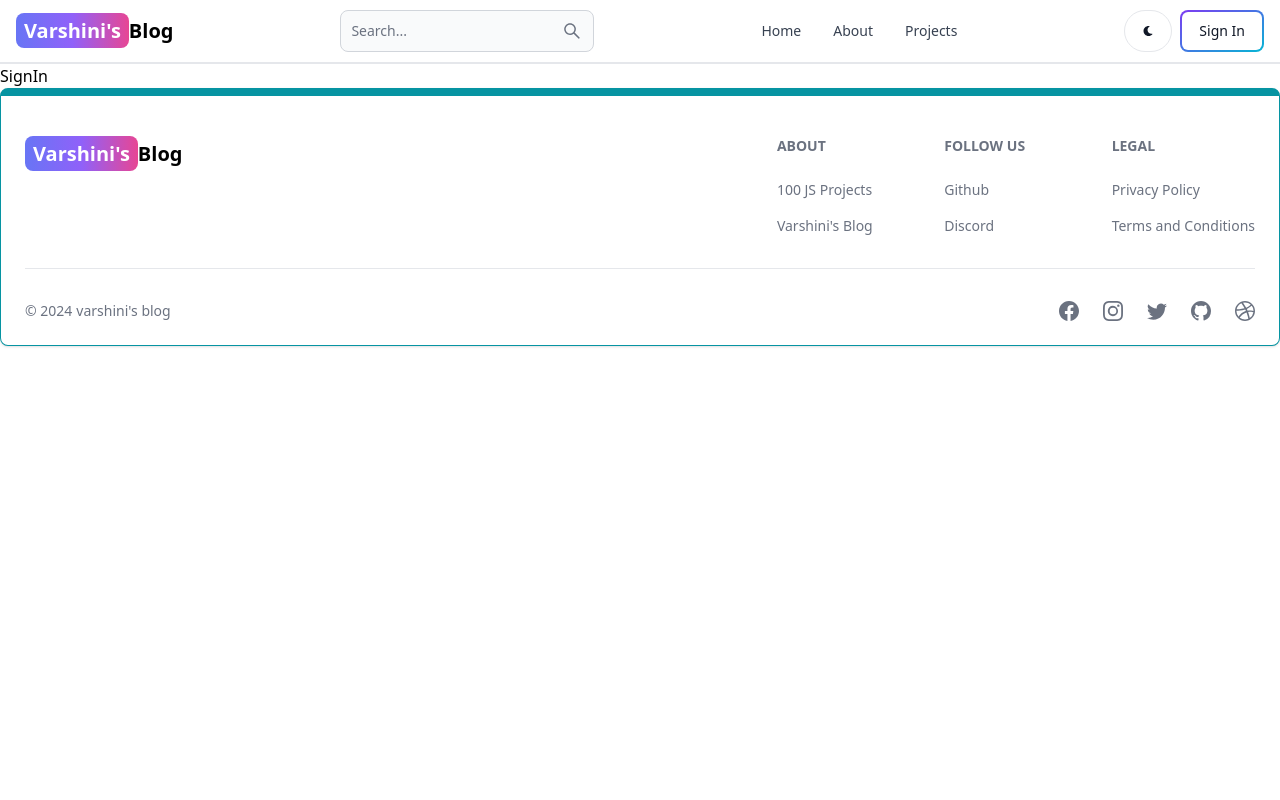
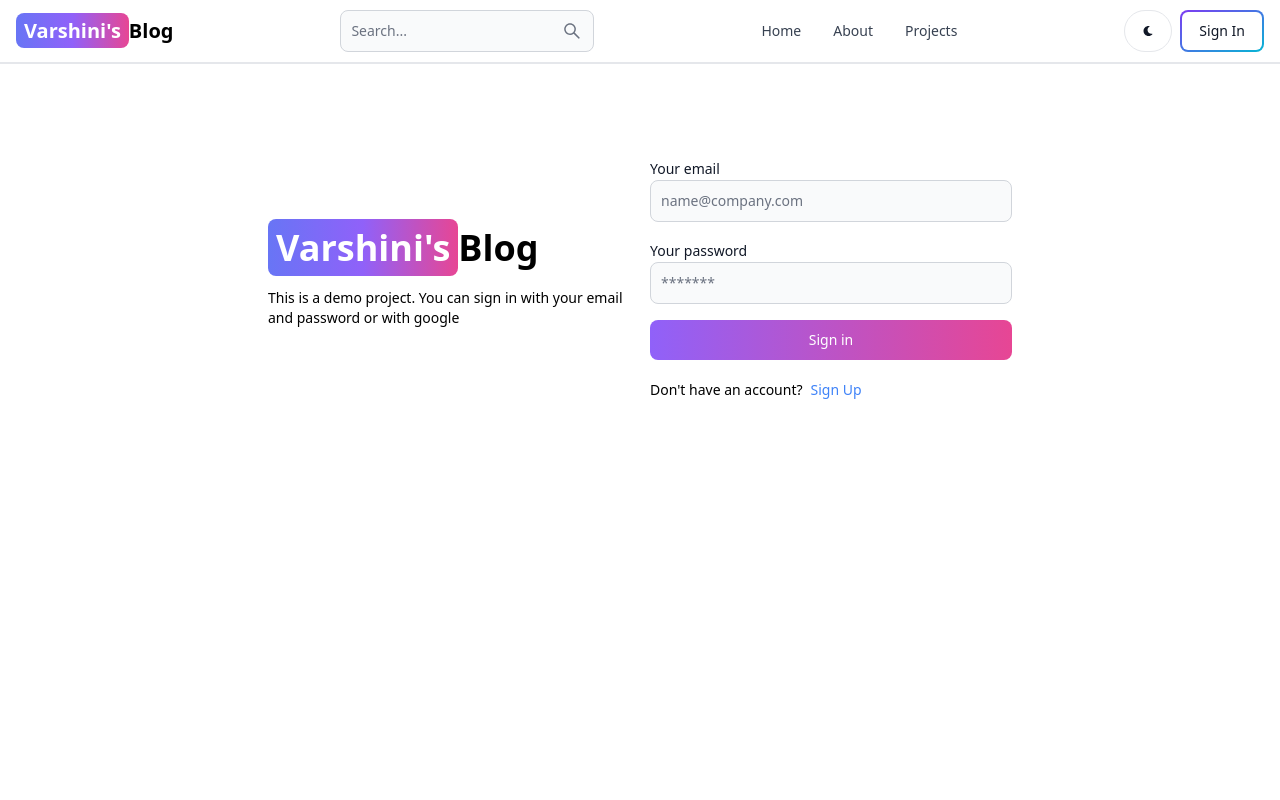
Before and after one commit to varshini47/mern-blog, a React (Vite) app in the folder client/: page /sign-in in a window 1280 px wide. Shown: the top 800 px of the page. Built offline with nearby package versions, Linux system fonts and the light colour scheme.

Commit message:
complete signin page functionality

```diff
--- a/client/src/pages/SignIn.jsx
+++ b/client/src/pages/SignIn.jsx
@@ -1,9 +1,84 @@
-import React from 'react'
+import { Alert, Button, Label, Spinner, TextInput } from 'flowbite-react'
+import React, { useState } from 'react'
+import { Link ,useNavigate} from 'react-router-dom'
+export default function SignIn() {
+  const [formData,setFormData]=useState({});
+  const [errorMessage,setErrorMessage]=useState(null);
+  const [loading,setLoading]=useState(false);
+  const navigate=useNavigate();
+  const handleChange=(e)=>{
+    setFormData({...formData,[e.target.id]:e.target.value.trim()});
+  }
+  const handleSubmit=async (e)=>{
+    e.preventDefault();//form after submitting the page gets refreshed this is used to prevent that thing
+    if(!formData.email||!formData.password)
+      {
+        return setErrorMessage('Please fill out all fields');
+      }
+    try{
+      setLoading(true);
+      setErrorMessage(null);
+      const res=await fetch('api/auth/signin',{
+        method:'POST',
+        headers:{'Content-Type':'application/json'},
+        body:JSON.stringify(formData),
+      });
+      const data=await res.json();
+      if(data.success===false){
+        setLoading(false);
+        return setErrorMessage(data.message)};
+      if(res.ok)
+        {
+          navigate('/');
+        }
+    }catch(error)
 
-export default function SignIn() {
+    {
+      setLoading(false);
+          setErrorMessage(error.message);
+
+    }
+  }
   return (
-    <div>
-    SignIn
+    <div className='min-h-screen mt-20'>
+<div className='flex p-3 max-w-3xl mx-auto flex-col md:flex-row md:items-center gap-5'>
+<div className='flex-1'>
+    {/*left*/}
+<Link to="/" className=' font-bold dark:text-white text-4xl'>
+    <span className='px-2 py-1 bg-gradient-to-r from-indigo-500 via-purple-500 to-pink-500 rounded-lg text-white '>Varshini's</span>Blog
+    </Link>
+<p className='text-sm mt-5'>This is a demo project. You can sign in with your email and password or with google</p>
+</div>
+    {/*right*/}
+<div className='flex-1'>
+<form className='flex flex-col gap-4' onSubmit={handleSubmit}>
+<div className=''>
+<Label value='Your email'/>
+<TextInput type='email' placeholder='name@company.com' id='email' onChange={handleChange}/>
+</div>
+<div className=''>
+<Label value='Your password'/>
+<TextInput type='password' placeholder='*******' id='password' onChange={handleChange}/>
+</div>
+<Button gradientDuoTone='purpleToPink' type='submit' disabled={loading}>{
+  loading?(<div>
+    <Spinner size='sm'/>
+    <span className='pl-3'>Loading...</span>
+    </div>):('Sign in')
+}
+  </Button>
+</form>
+<div className='flex gap-2 text-sm mt-5'>
+<span>Don't have an account?</span>
+<Link to='/sign-up' className='text-blue-500'>Sign Up</Link>
+</div>
+{errorMessage && (
+  <Alert className='mt-5' color='failure'>{errorMessage}</Alert>
+)}
+</div>
+
+    </div>
+
     </div>
   )
 }
```
